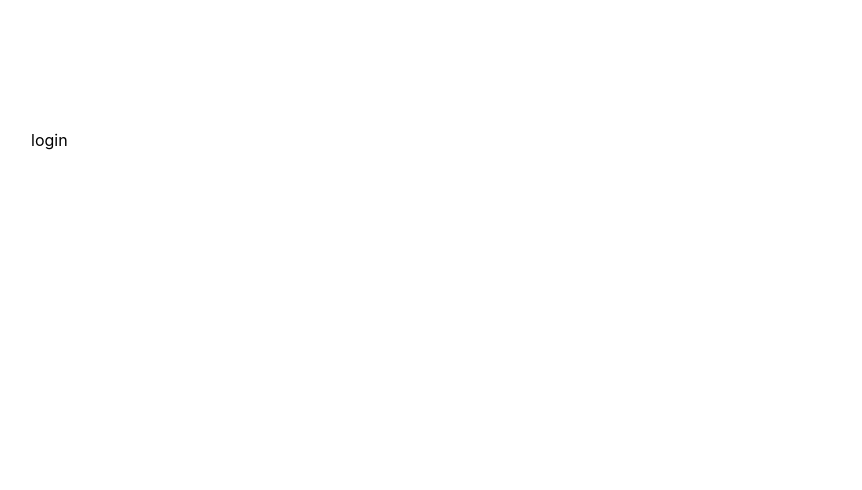
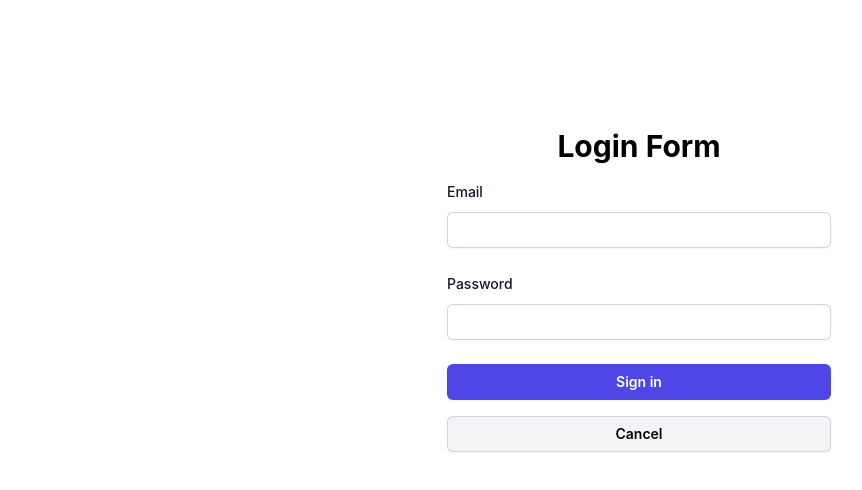
Before and after one commit to lgmstudiosoftware/fans-crm, a React (Create React App) app in the folder frontend/: page /login in a window 1280 px wide. Shown: the top 490 px of the page, without its empty margins (1-863 px from the left). Built offline with nearby package versions, Linux system fonts and the light colour scheme.

Commit message:
Add Login page

```diff
--- a/frontend/src/pages/dashboard.tsx
+++ b/frontend/src/pages/dashboard.tsx
@@ -4,7 +4,7 @@ const Dashboard = () => {
   return (
     <>
       <div className='flex items-center justify-center flex-col'>
-        <h1 className='text-3xl text-center font-bold underline'>
+        <h1 className='text-3xl text-center font-bold'>
           Welcome to the main page
         </h1>
         <p className='py-6'>
@@ -20,7 +20,7 @@ const Dashboard = () => {
         </p>
         <Link to='login'>
           <button className='mx-auto text-center w-[200px] rounded-md bg-indigo-600 px-3 py-2 text-sm font-semibold text-white shadow-sm hover:bg-indigo-500 focus-visible:outline focus-visible:outline-2 focus-visible:outline-offset-2 focus-visible:outline-indigo-600'>
-            Sign In
+            Authorization
           </button>
         </Link>
       </div>
--- a/frontend/src/pages/login.tsx
+++ b/frontend/src/pages/login.tsx
@@ -1,7 +1,67 @@
+import { Link } from 'react-router-dom';
+
 const Login = () => {
   return (
     <>
-      <div>login</div>
+      <div className='sm:mx-auto sm:w-full sm:max-w-sm'>
+        <h1 className='text-3xl text-center font-bold mb-4'>Login Form</h1>
+        <form className='space-y-6' action='#' method='POST'>
+          <div>
+            <label
+              htmlFor='email'
+              className='block text-sm font-medium leading-6 text-gray-900'
+            >
+              Email
+            </label>
+            <div className='mt-2'>
+              <input
+                id='email'
+                name='email'
+                type='email'
+                autoComplete='email'
+                required
+                className='block w-full rounded-md border-0 py-1.5 text-gray-900 shadow-sm ring-1 ring-inset ring-gray-300 placeholder:text-gray-400 focus:ring-2 focus:ring-inset focus:ring-indigo-600 sm:text-sm sm:leading-6'
+              />
+            </div>
+          </div>
+
+          <div>
+            <label
+              htmlFor='password'
+              className='block text-sm font-medium leading-6 text-gray-900'
+            >
+              Password
+            </label>
+            <div className='mt-2'>
+              <input
+                id='password'
+                name='password'
+                type='password'
+                autoComplete='current-password'
+                required
+                className='block w-full rounded-md border-0 py-1.5 text-gray-900 shadow-sm ring-1 ring-inset ring-gray-300 placeholder:text-gray-400 focus:ring-2 focus:ring-inset focus:ring-indigo-600 sm:text-sm sm:leading-6'
+              />
+            </div>
+          </div>
+
+          <div className='flex flex-col gap-4'>
+            <button
+              type='submit'
+              className='flex w-full justify-center rounded-md bg-indigo-600 px-3 py-1.5 text-sm font-semibold leading-6 text-white shadow-sm hover:bg-indigo-500 focus-visible:outline focus-visible:outline-2 focus-visible:outline-offset-2 focus-visible:outline-indigo-600'
+            >
+              Sign in
+            </button>
+            <Link to='/'>
+              <button
+                type='button'
+                className='flex w-full justify-center rounded-md bg-gray-100 px-3 py-1.5 text-sm font-semibold leading-6 hover:bg-gray-100 focus-visible:outline focus-visible:outline-2 focus-visible:outline-offset-2 focus-visible:outline-gray-100 shadow-sm ring-1 ring-inset ring-gray-300'
+              >
+                Cancel
+              </button>
+            </Link>
+          </div>
+        </form>
+      </div>
     </>
   );
 };
```
